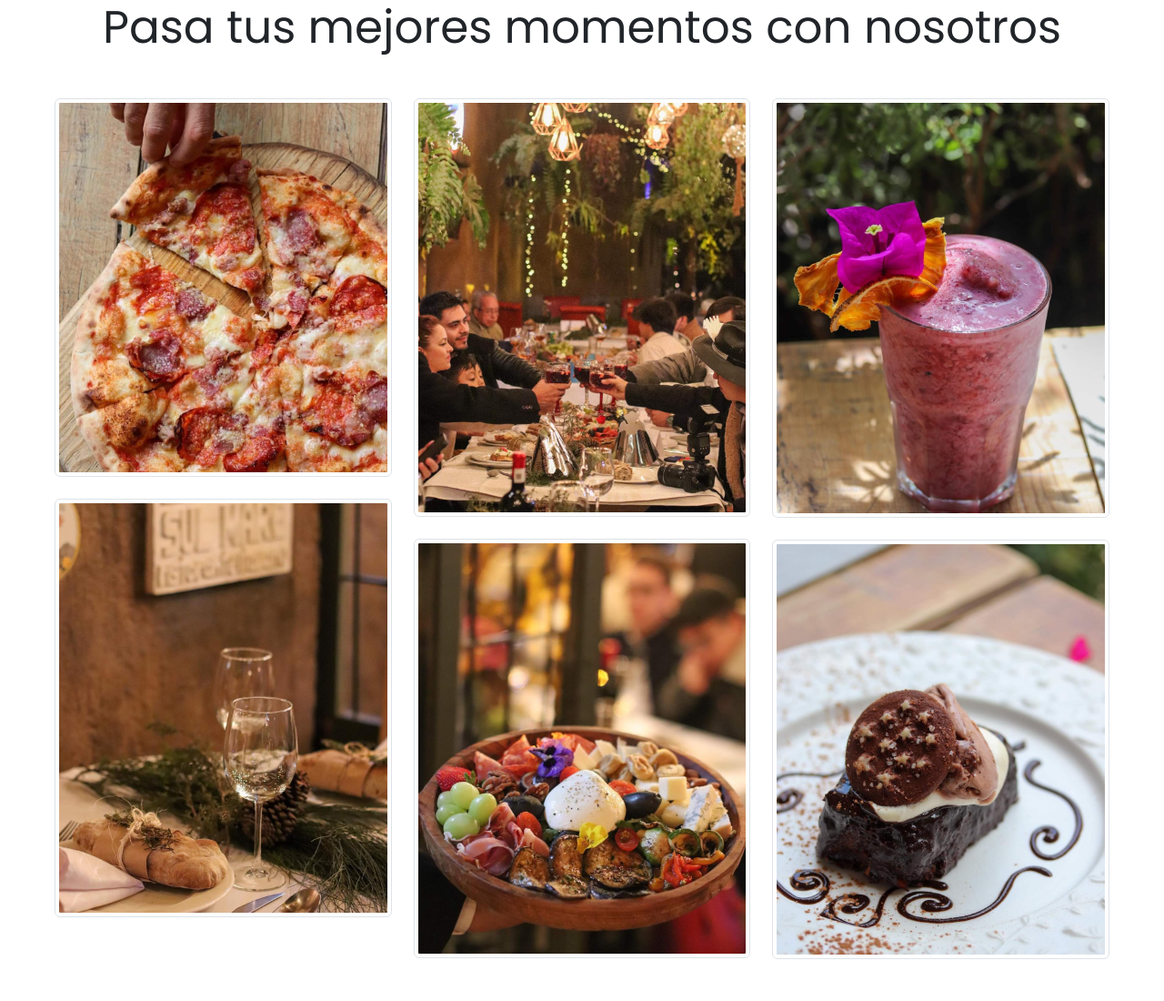
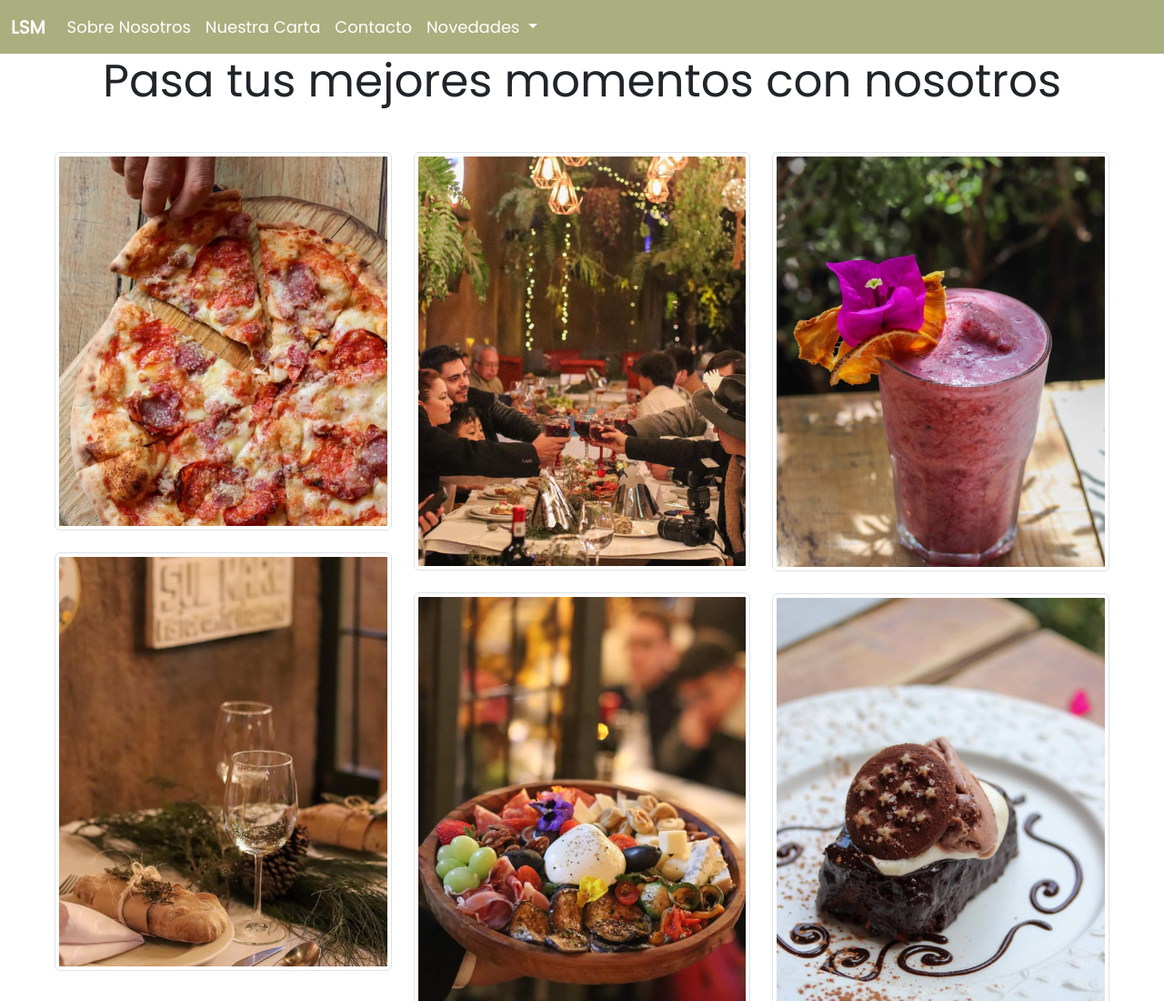
Before and after one commit to damianfgx/lsm, a plain HTML site: page galeria.html in a window 1280 px wide. Shown: the top 1100 px of the page at 91% size. Drawn offline with nearby package versions, Linux system fonts and the light colour scheme; some packages are replaced by stand-ins of ours; a script that the page names is missing.

Commit message:
Initial commit

```diff
--- a/galeria.html
+++ b/galeria.html
@@ -15,7 +15,43 @@
 </head>
 
 <body>
+  <nav class="navbar  navbar-expand-lg sticky-top">
+    <div class="container-fluid">
+      <a class="fw-bold navbar-brand text-white" href="#">LSM</a>
+      <button class="navbar-toggler" type="button" data-bs-toggle="collapse" data-bs-target="#navbarNavDropdown"
+        aria-controls="navbarNavDropdown" aria-expanded="false" aria-label="Toggle navigation">
+        <span class="navbar-toggler-icon text-white"></span>
+      </button>
 
+
+      <div class="collapse navbar-collapse text-black" id="navbarNavDropdown">
+        <ul class="navbar-nav justify-content-end">
+          <li class="nav-item">
+            <a class="nav-link active text-white" aria-current="page" href="#nosotros">Sobre Nosotros</a>
+          </li>
+          <li class="nav-item">
+            <a class="nav-link text-white" href="#carta">Nuestra Carta</a>
+          </li>
+          <li class="nav-item">
+            <a class="nav-link text-white" href="#contacto">Contacto</a>
+          </li>
+
+          <li class="nav-item dropdown  pull-right">
+            <a class="nav-link dropdown-toggle text-white" href="#" role="button" data-bs-toggle="dropdown"
+              aria-expanded="false">
+              Novedades
+            </a>
+            <ul class="dropdown-menu">
+              <li><a class="dropdown-item" href="#">Nuevos Platillos <span class="badge text-bg-success">New</span>
+                </a></li>
+              <li><a class="dropdown-item" href="galeria.html">Nuestra Galeria <span
+                    class="badge text-bg-success">New</span></a></li>
+            </ul>
+          </li>
+        </ul>
+      </div>
+    </div>
+  </nav>
 
   <main>
 
@@ -23,66 +59,66 @@
 
     <div class="row m-5 materialboxed">
       <div class="col-lg-4 mb-4">
-        <a  href="img/1.jpg" data-toggle="lightbox" data-gallery="example-gallery"  class="col-sm-4" >
-        <img class="img-thumbnail w-100 mb-4 rounded"  src="img/1.jpg" alt="img1">
+        <a href="img/1.jpg" data-toggle="lightbox" data-gallery="example-gallery" class="col-sm-4">
+          <img class="img-thumbnail w-100 mb-4 rounded" src="img/1.jpg" alt="img1">
         </a>
-      <a  href="img/2.jpg" data-toggle="lightbox" data-gallery="example-gallery"  class="col-sm-4" >
-        <img class="img-thumbnail w-100 mb-4 rounded"  src="img/2.jpg" alt="img1">
+        <a href="img/2.jpg" data-toggle="lightbox" data-gallery="example-gallery" class="col-sm-4">
+          <img class="img-thumbnail w-100 mb-4 rounded" src="img/2.jpg" alt="img1">
         </a>
 
       </div>
 
       <div class="col-lg-4 mb-4">
-        <a  href="img/3.jpg" data-toggle="lightbox" data-gallery="example-gallery"  class="col-sm-4" >
-          <img class="img-thumbnail w-100 mb-4 rounded"  src="img/3.jpg" alt="img1">
+        <a href="img/3.jpg" data-toggle="lightbox" data-gallery="example-gallery" class="col-sm-4">
+          <img class="img-thumbnail w-100 mb-4 rounded" src="img/3.jpg" alt="img1">
         </a>
 
-        <a  href="img/4.jpg" data-toggle="lightbox" data-gallery="example-gallery"  class="col-sm-4" >
-          <img class="img-thumbnail w-100 mb-4 rounded"  src="img/4.jpg" alt="img1">
+        <a href="img/4.jpg" data-toggle="lightbox" data-gallery="example-gallery" class="col-sm-4">
+          <img class="img-thumbnail w-100 mb-4 rounded" src="img/4.jpg" alt="img1">
         </a>
 
       </div>
 
       <div class="col-lg-4 mb-4">
-        <a  href="img/5.jpg" data-toggle="lightbox" data-gallery="example-gallery"  class="col-sm-4" >
-          <img class="img-thumbnail w-100 mb-4 rounded"  src="img/5.jpg" alt="img1">
+        <a href="img/5.jpg" data-toggle="lightbox" data-gallery="example-gallery" class="col-sm-4">
+          <img class="img-thumbnail w-100 mb-4 rounded" src="img/5.jpg" alt="img1">
         </a>
 
-        <a  href="img/6.jpg" data-toggle="lightbox" data-gallery="example-gallery"  class="col-sm-4" >
-          <img class="img-thumbnail w-100 mb-4 rounded"  src="img/6.jpg" alt="img1">
+        <a href="img/6.jpg" data-toggle="lightbox" data-gallery="example-gallery" class="col-sm-4">
+          <img class="img-thumbnail w-100 mb-4 rounded" src="img/6.jpg" alt="img1">
         </a>
 
       </div>
 
       <div class="col-lg-4 mb-4">
-        <a  href="img/7.jpg" data-toggle="lightbox" data-gallery="example-gallery"  class="col-sm-4" >
-          <img class="img-thumbnail w-100 mb-4 rounded"  src="img/7.jpg" alt="img1">
+        <a href="img/7.jpg" data-toggle="lightbox" data-gallery="example-gallery" class="col-sm-4">
+          <img class="img-thumbnail w-100 mb-4 rounded" src="img/7.jpg" alt="img1">
         </a>
 
-        <a  href="img/8.jpg" data-toggle="lightbox" data-gallery="example-gallery"  class="col-sm-4" >
-          <img class="img-thumbnail w-100 mb-4 rounded"  src="img/8.jpg" alt="img1">
+        <a href="img/8.jpg" data-toggle="lightbox" data-gallery="example-gallery" class="col-sm-4">
+          <img class="img-thumbnail w-100 mb-4 rounded" src="img/8.jpg" alt="img1">
         </a>
 
       </div>
 
       <div class="col-lg-4 mb-4">
-          <a  href="img/9.jpg" data-toggle="lightbox" data-gallery="example-gallery"  class="col-sm-4" >
-            <img class="img-thumbnail w-100 mb-4 rounded"  src="img/9.jpg" alt="img1">
+        <a href="img/9.jpg" data-toggle="lightbox" data-gallery="example-gallery" class="col-sm-4">
+          <img class="img-thumbnail w-100 mb-4 rounded" src="img/9.jpg" alt="img1">
         </a>
-          <a  href="img/10.jpg" data-toggle="lightbox" data-gallery="example-gallery"  class="col-sm-4" >
-            <img class="img-thumbnail w-100 mb-4 rounded"  src="img/10.jpg" alt="img1">
+        <a href="img/10.jpg" data-toggle="lightbox" data-gallery="example-gallery" class="col-sm-4">
+          <img class="img-thumbnail w-100 mb-4 rounded" src="img/10.jpg" alt="img1">
         </a>
 
       </div>
 
       <div class="col-lg-4 mb-4">
 
-        <a  href="img/11.jpg" data-toggle="lightbox" data-gallery="example-gallery"  class="col-sm-4" >
-          <img class="img-thumbnail w-100 mb-4 rounded"  src="img/11.jpg" alt="img1">
+        <a href="img/11.jpg" data-toggle="lightbox" data-gallery="example-gallery" class="col-sm-4">
+          <img class="img-thumbnail w-100 mb-4 rounded" src="img/11.jpg" alt="img1">
         </a>
 
-        <a  href="img/12.jpg" data-toggle="lightbox" data-gallery="example-gallery"  class="col-sm-4" >
-          <img class="img-thumbnail w-100 mb-4 rounded"  src="img/12.jpg" alt="img1">
+        <a href="img/12.jpg" data-toggle="lightbox" data-gallery="example-gallery" class="col-sm-4">
+          <img class="img-thumbnail w-100 mb-4 rounded" src="img/12.jpg" alt="img1">
         </a>
 
       </div>
@@ -94,7 +130,7 @@
 
   </main>
 
-  <footer class="text-center text-white" >
+  <footer class="text-center text-white">
     <!-- Grid container -->
     <div class="text-white container">
       <!-- Section: Social media -->
```
Lines whose indentation alone changed are shown as unchanged.
